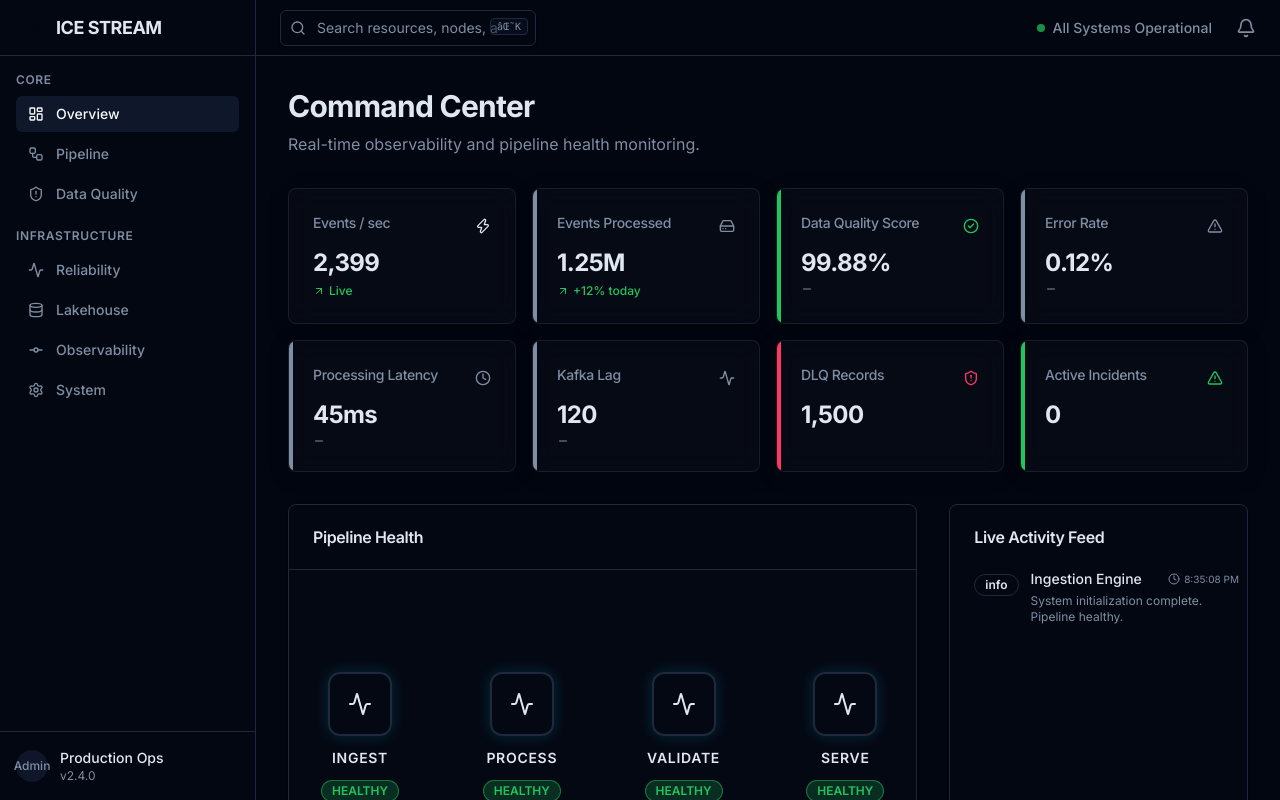
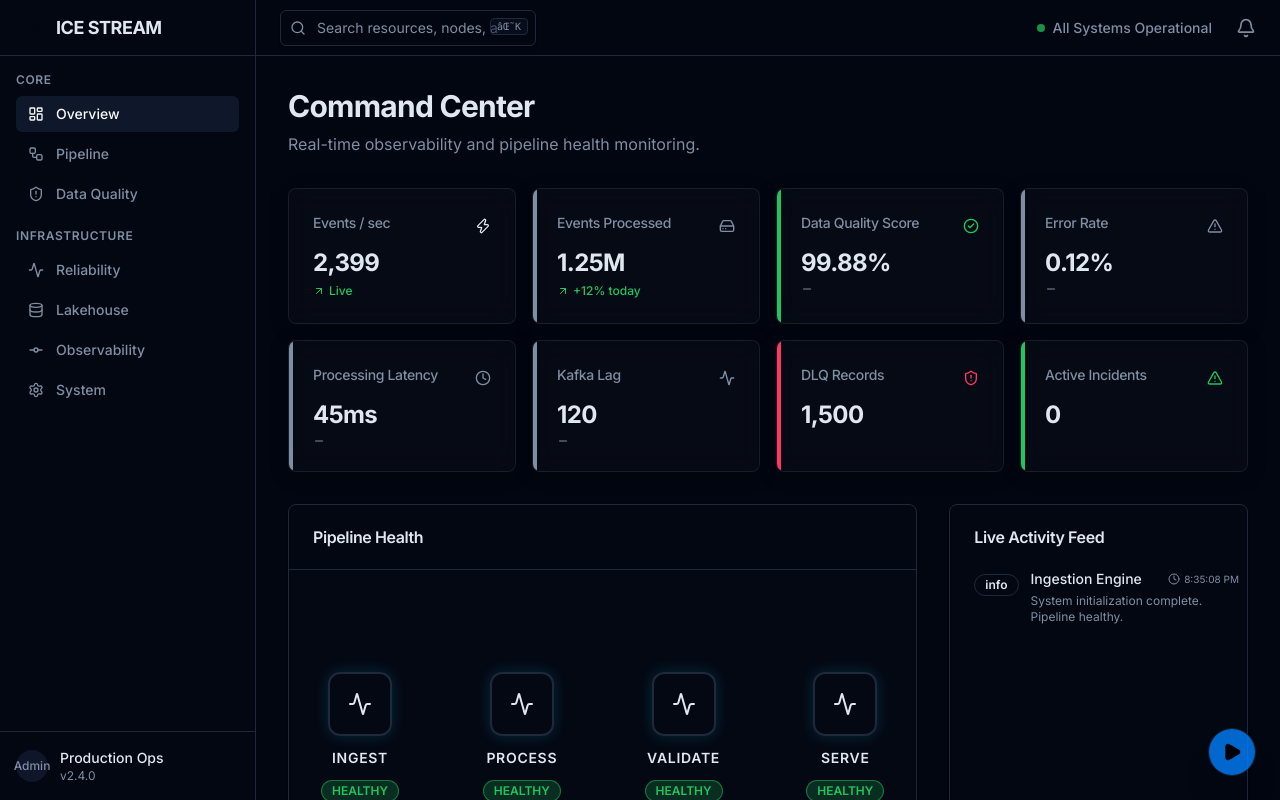
Before and after one commit to sanika-mankar/Ice-stream-lakehouse-observability, a React (Vite) app in the folder frontend/: page /overview in a window 1280 px wide. Built offline with nearby package versions, Linux system fonts and the light colour scheme.

Commit message:
feat(layout): wire demo controller into global application shell

```diff
--- a/frontend/src/layouts/DashboardLayout.tsx
+++ b/frontend/src/layouts/DashboardLayout.tsx
@@ -4,6 +4,7 @@ import {
 } from "lucide-react";
 import { cn } from "../lib/utils";
 import { useStore } from "../lib/store/useStore";
+import { DemoController } from "../components/ui/DemoController";
 
 const SIDEBAR_ITEMS = [
   { name: "Overview", path: "/overview", icon: LayoutDashboard },
@@ -111,10 +112,11 @@ export default function DashboardLayout() {
         </header>
 
         {/* Page Content */}
-        <main className="flex-1 overflow-y-auto bg-background/50">
+        <main className="flex-1 overflow-y-auto bg-background/50 relative">
           <Outlet />
         </main>
       </div>
+      <DemoController />
     </div>
   );
 }
```
